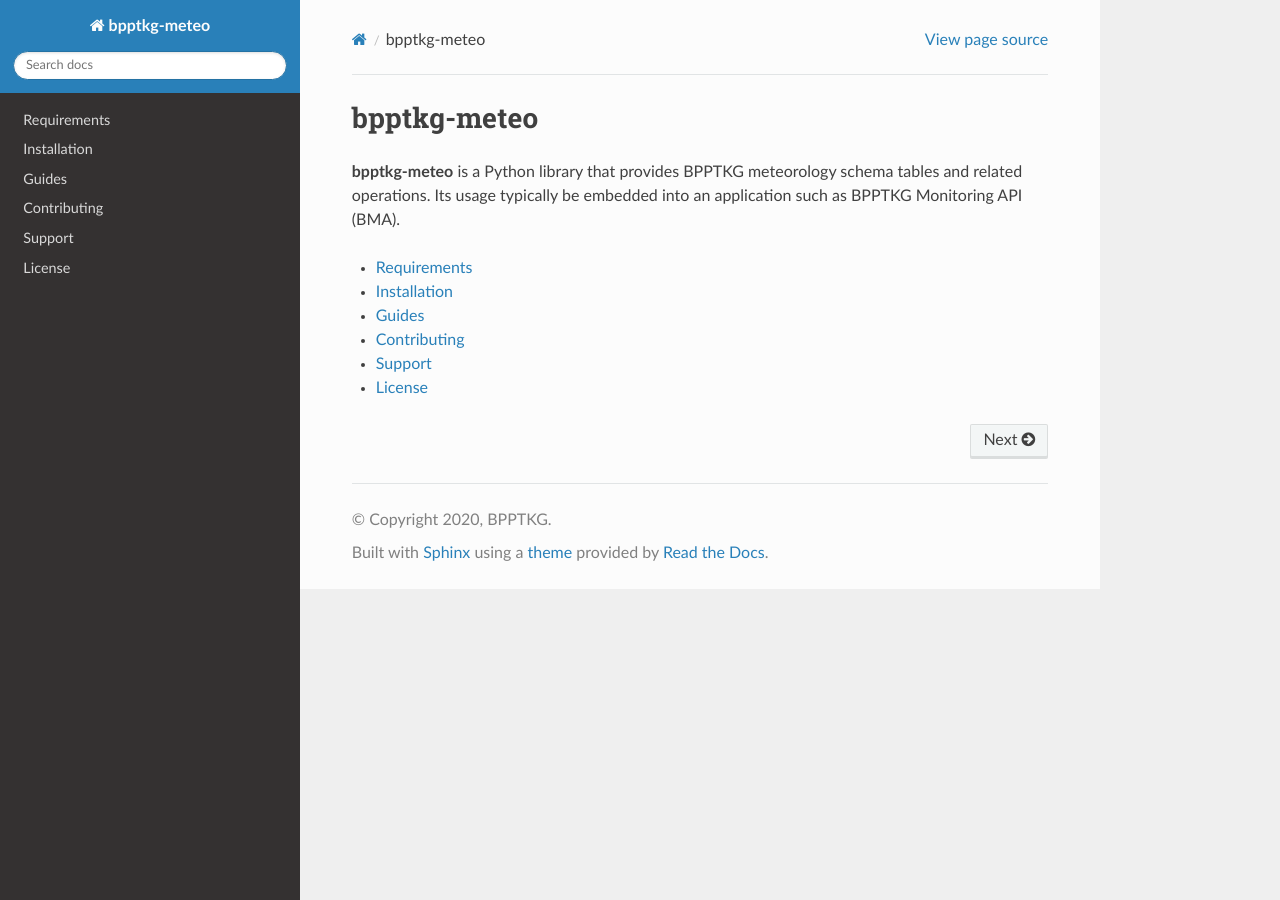
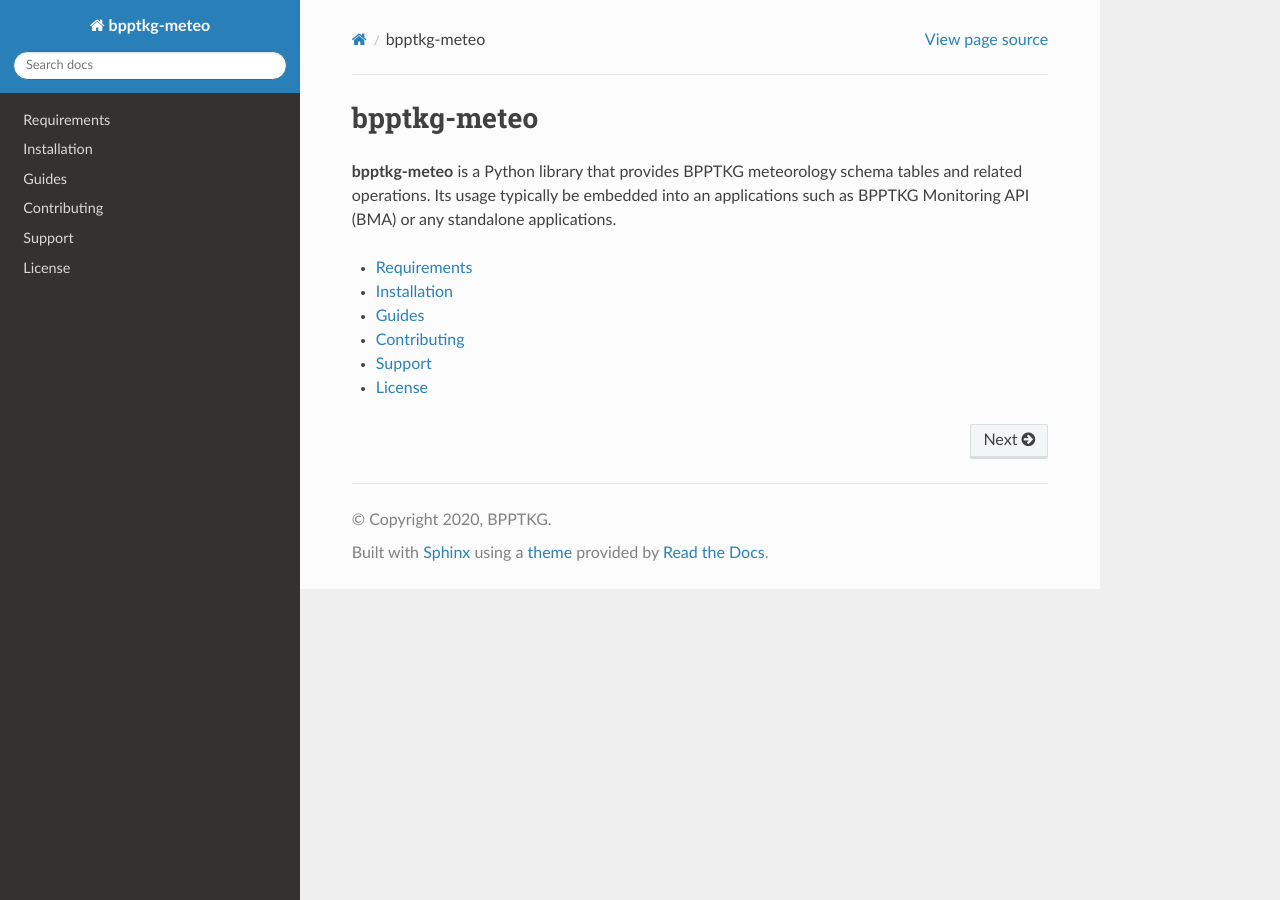
Before and after one commit to bpptkg/bpptkg-meteo, a Sphinx documentation site: the page built from docs/index.rst, in a window 1280 px wide. Built offline with Sphinx 7.4.7 and the Read the Docs theme 2.0.0, drawn with Linux system fonts in a browser that asks for light colours.

Commit message:
Update documentation

```diff
--- a/docs/guides.rst
+++ b/docs/guides.rst
@@ -8,5 +8,5 @@ meteorology data. You can also view simple application in ``examples``
 directory.
 
 Currently we use vaisala app from ``examples/vaisala/`` directory to store and
-process meteorology data from 192.168.9.47 Pasarbubar weather station. See
+process meteorology data from ``192.168.9.47`` Pasarbubar weather station. See
 ``examples/vaisala/README.md`` for more details.
--- a/docs/index.rst
+++ b/docs/index.rst
@@ -4,7 +4,7 @@ bpptkg-meteo
 
 **bpptkg-meteo** is a Python library that provides BPPTKG meteorology schema
 tables and related operations. Its usage typically be embedded into an
-application such as BPPTKG Monitoring API (BMA).
+applications such as BPPTKG Monitoring API (BMA) or any standalone applications.
 
 .. toctree::
     :maxdepth: 1
--- a/docs/installation.rst
+++ b/docs/installation.rst
@@ -3,7 +3,7 @@ Installation
 ============
 
 The fastest way to install **bpptkg-meteo** is from PyPI index. You can install
-the package using this command:
+the package using the following command:
 
 .. code-block:: bash
 
```
